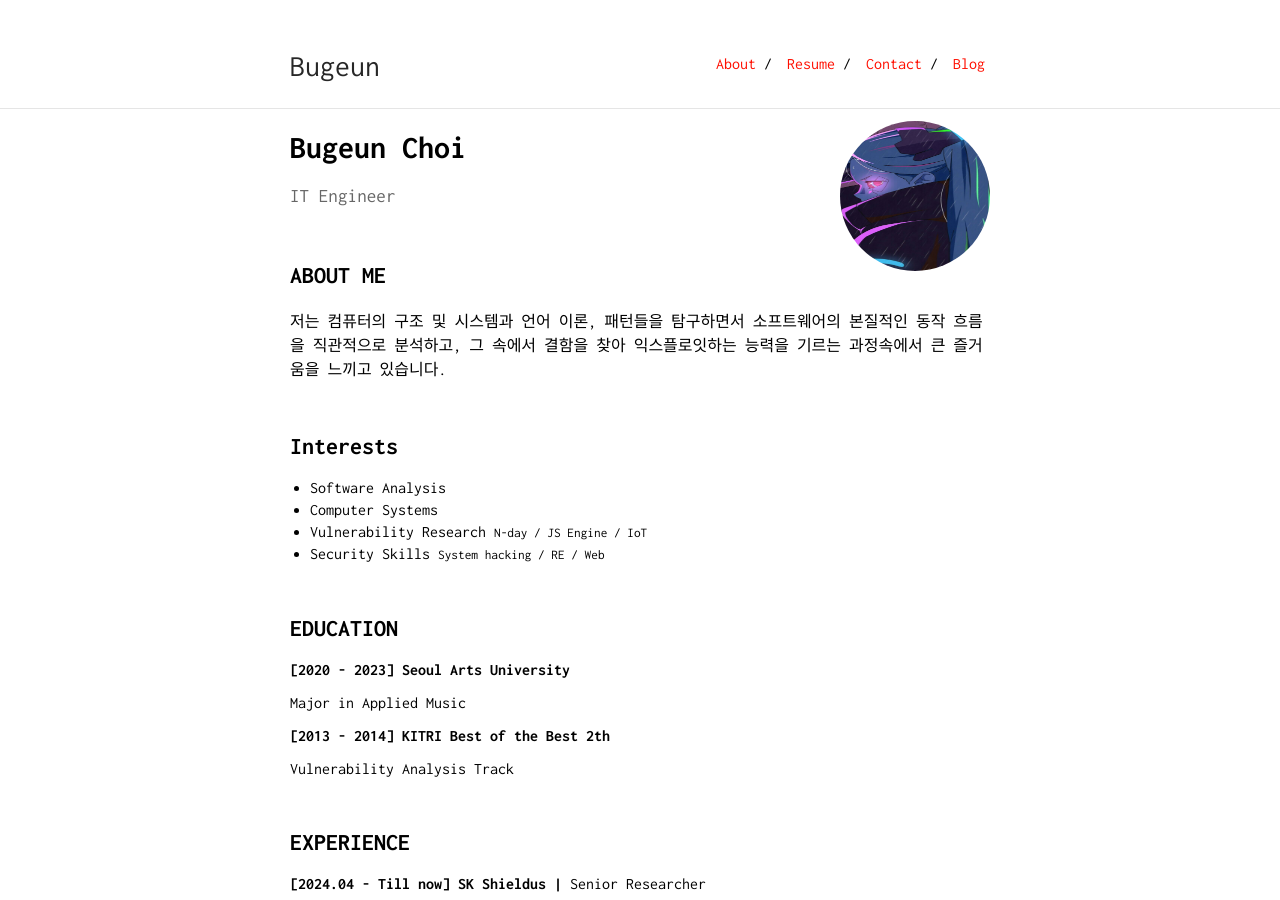
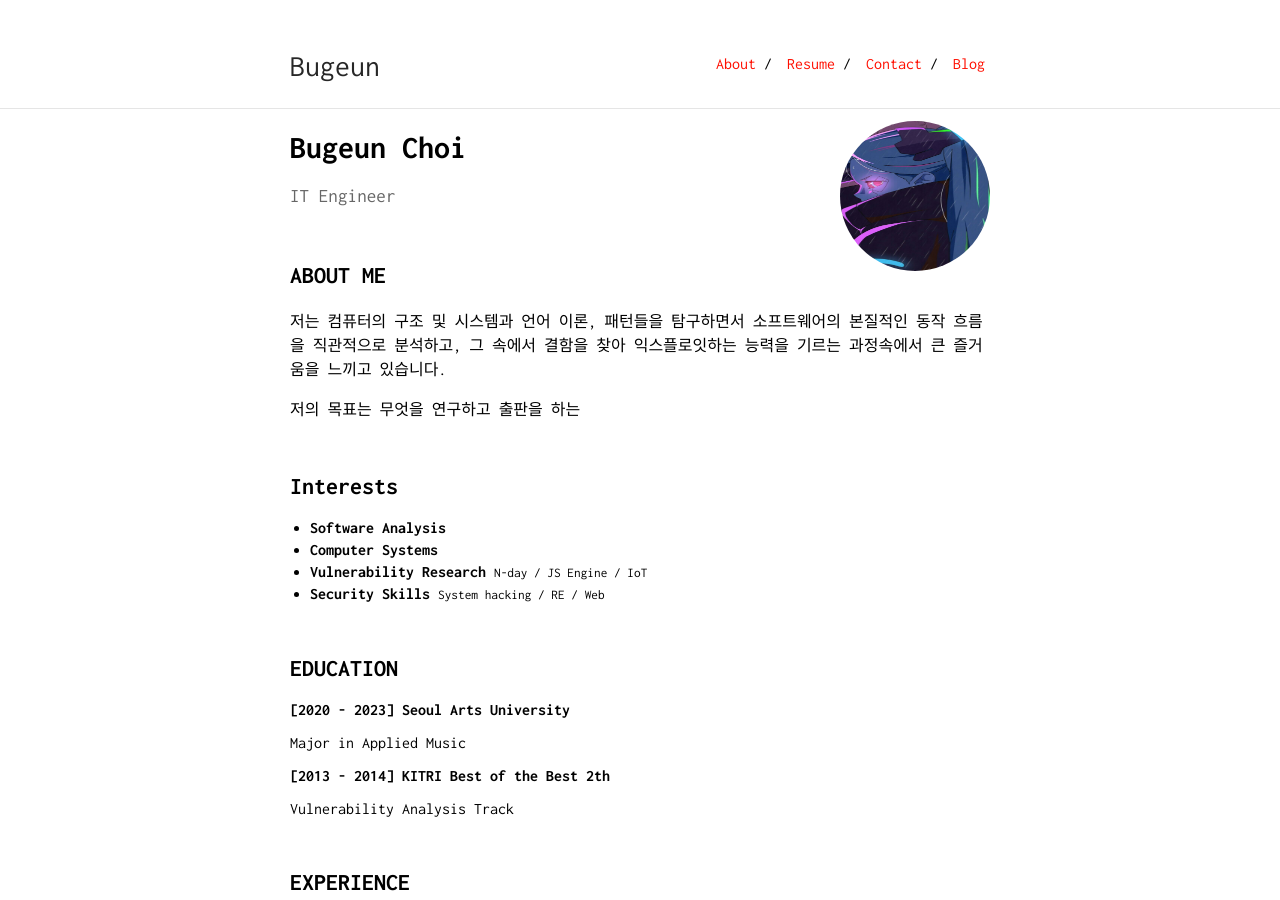
Before and after one commit to Bugeun/bugeun.github.io, a Jekyll site: the page built from index.md, in a window 1280 px wide and 900 px high. Built offline with Jekyll 4.4.1, drawn with Linux system fonts in a browser that asks for light colours.

Commit message:
Update index.md

```diff
--- a/index.md
+++ b/index.md
@@ -13,14 +13,16 @@ IT Engineer
 
 <p>저는 컴퓨터의 구조 및 시스템과 언어 이론, 패턴들을 탐구하면서 소프트웨어의 본질적인 동작 흐름을 직관적으로 분석하고, 그 속에서 결함을 찾아 익스플로잇하는 능력을 기르는 과정속에서 큰 즐거움을 느끼고 있습니다.</p>
 
+<p>저의 목표는 무엇을 연구하고 출판을 하는</p>
+
 &nbsp;
 
 ## Interests
 
-* Software Analysis
-* Computer Systems
-* Vulnerability Research <small>N-day / JS Engine / IoT</small>
-* Security Skills <small>System hacking / RE / Web </small>
+* <b>Software Analysis</b>
+* <b>Computer Systems</b>
+* <b>Vulnerability Research</b> <small>N-day / JS Engine / IoT</small>
+* <b>Security Skills</b> <small>System hacking / RE / Web </small>
 
 &nbsp;
 
```
